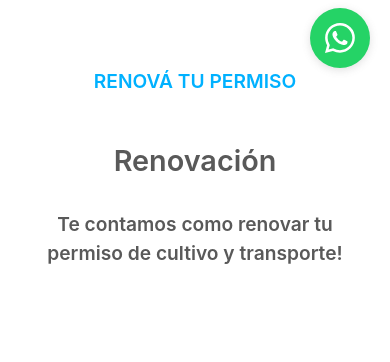
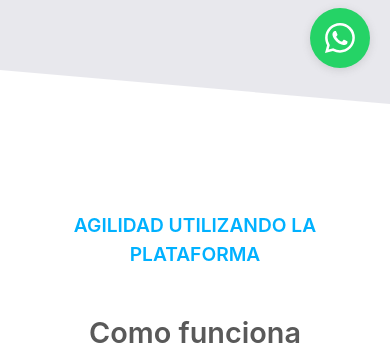
Before and after one commit to franco-buccellato/FrontDocOnlineLanding, a React (Create React App) app: page / in a window 390 px wide. Shown: the part 756-1118 px from the top of the page. Built offline with nearby package versions, Linux system fonts and the light colour scheme; grey boxes are pictures that could not be loaded.

Commit message:
modifoco responsive 6

```diff
--- a/src/components/LandingPage/LandingPage.js
+++ b/src/components/LandingPage/LandingPage.js
@@ -21,8 +21,8 @@ const LandingPage = ({setMostrarEncabezado}) => {
             <CuadradosFondo className='cuadradoFondo'/>
             <Inicio/>
             {/* <CalidadYBeneficios /> */}
-            {/* <Servicios/>
-            <ComoFunciona/> */}
+            {/* <Servicios/> */}
+            <ComoFunciona/>
             <Renovacion />
             <UsoPractico />
             <FormularioLanding/>
```
